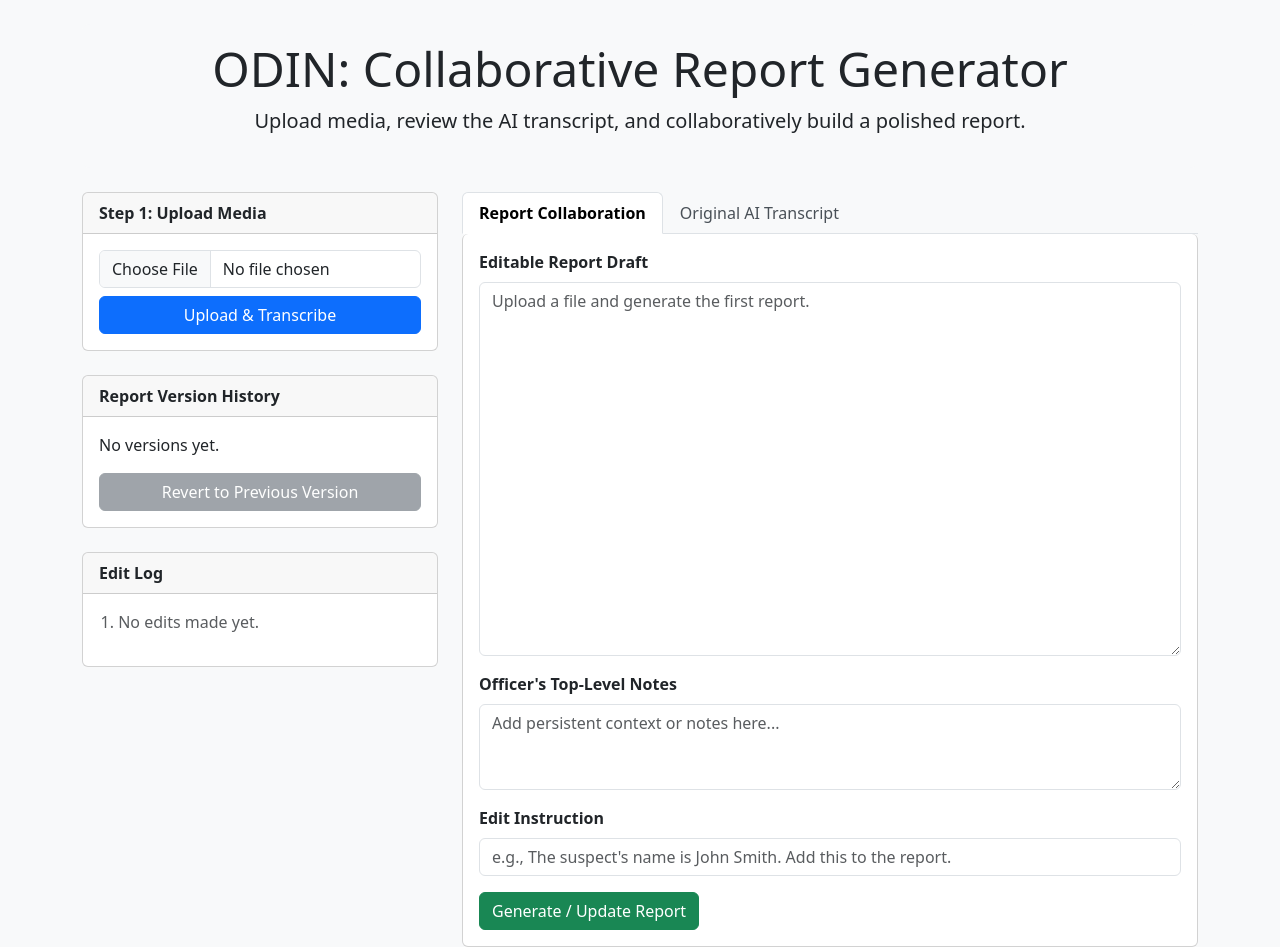
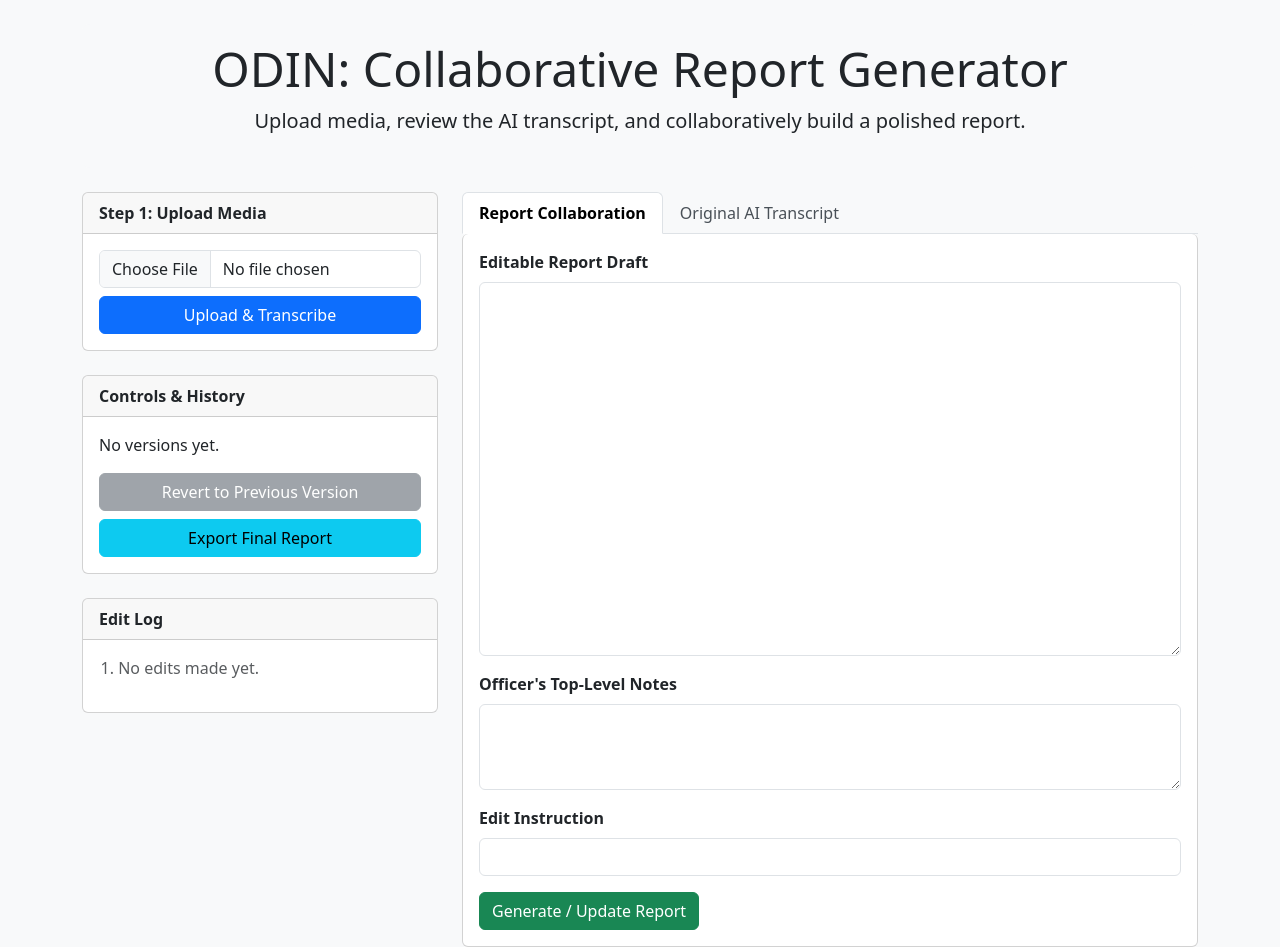
Before and after one commit to ruapotato/ODIN, a Flask app: page / in a window 1280 px wide. Run offline with Flask 3, Linux system fonts and the light colour scheme; some libraries are stand-ins or nearby versions.

Commit message:
Update index.html

```diff
--- a/templates/index.html
+++ b/templates/index.html
@@ -14,7 +14,6 @@
         .form-control[readonly] { background-color: #e9ecef; }
         .nav-tabs .nav-link { color: #495057; }
         .nav-tabs .nav-link.active { color: #000; font-weight: bold; }
-        /* Style for the edit log */
         #edit-log-list { padding-left: 1.2rem; }
         #edit-log-list li { margin-bottom: 0.5rem; }
     </style>
@@ -34,61 +33,51 @@
                     <div class="card-header"><strong>Step 1: Upload Media</strong></div>
                     <div class="card-body">
                         <form id="upload-form">
-                            <input class="form-control mb-2" type="file" id="file-input" name="file" accept=".wav,.mp3,.m4a,.mp4,.mov,.avi">
+                            <input class="form-control mb-2" type="file" id="file-input" name="file">
                             <button type="submit" class="btn btn-primary w-100">Upload & Transcribe</button>
                         </form>
                     </div>
                 </div>
                 <div class="card mb-4">
-                    <div class="card-header"><strong>Report Version History</strong></div>
+                    <div class="card-header"><strong>Controls & History</strong></div>
                     <div class="card-body">
                         <p id="version-status">No versions yet.</p>
-                        <button id="revert-button" class="btn btn-secondary w-100" disabled>Revert to Previous Version</button>
+                        <button id="revert-button" class="btn btn-secondary w-100 mb-2" disabled>Revert to Previous Version</button>
+                        <a id="export-button" class="btn btn-info w-100" href="/export" target="_blank">Export Final Report</a>
                     </div>
                 </div>
                 <div class="card">
                     <div class="card-header"><strong>Edit Log</strong></div>
                     <div class="card-body">
-                        <ol id="edit-log-list">
-                            <li class="text-muted">No edits made yet.</li>
-                        </ol>
+                        <ol id="edit-log-list"><li class="text-muted">No edits made yet.</li></ol>
                     </div>
                 </div>
             </div>
 
             <div class="col-md-8">
-                <ul class="nav nav-tabs" id="myTab" role="tablist">
+                 <ul class="nav nav-tabs" id="myTab" role="tablist">
                     <li class="nav-item" role="presentation">
-                        <button class="nav-link active" id="collab-tab" data-bs-toggle="tab" data-bs-target="#collab-panel" type="button" role="tab">Report Collaboration</button>
+                        <button class="nav-link active" data-bs-toggle="tab" data-bs-target="#collab-panel">Report Collaboration</button>
                     </li>
                     <li class="nav-item" role="presentation">
-                        <button class="nav-link" id="transcript-tab" data-bs-toggle="tab" data-bs-target="#transcript-panel" type="button" role="tab">Original AI Transcript</button>
+                        <button class="nav-link" data-bs-toggle="tab" data-bs-target="#transcript-panel">Original AI Transcript</button>
                     </li>
                 </ul>
                 <div class="tab-content" id="myTabContent">
                     <div class="tab-pane fade show active" id="collab-panel" role="tabpanel">
                         <div class="card card-body border-top-0">
                             <form id="report-form">
-                                <div class="mb-3">
-                                    <label for="report-box" class="form-label"><strong>Editable Report Draft</strong></label>
-                                    <textarea class="form-control" id="report-box" rows="15" placeholder="Upload a file and generate the first report."></textarea>
-                                </div>
-                                <div class="mb-3">
-                                    <label for="notes-box" class="form-label"><strong>Officer's Top-Level Notes</strong></label>
-                                    <textarea class="form-control" id="notes-box" rows="3" placeholder="Add persistent context or notes here..."></textarea>
-                                </div>
-                                <div class="mb-3">
-                                    <label for="prompt-box" class="form-label"><strong>Edit Instruction</strong></label>
-                                    <input type="text" class="form-control" id="prompt-box" placeholder="e.g., The suspect's name is John Smith. Add this to the report.">
-                                </div>
-                                <button type="submit" id="generate-button" class="btn btn-success">Generate / Update Report</button>
+                                <div class="mb-3"><label for="report-box" class="form-label"><strong>Editable Report Draft</strong></label><textarea class="form-control" id="report-box" rows="15"></textarea></div>
+                                <div class="mb-3"><label for="notes-box" class="form-label"><strong>Officer's Top-Level Notes</strong></label><textarea class="form-control" id="notes-box" rows="3"></textarea></div>
+                                <div class="mb-3"><label for="prompt-box" class="form-label"><strong>Edit Instruction</strong></label><input type="text" class="form-control" id="prompt-box"></div>
+                                <button type="submit" class="btn btn-success">Generate / Update Report</button>
                             </form>
                         </div>
                     </div>
                     <div class="tab-pane fade" id="transcript-panel" role="tabpanel">
                         <div class="card card-body border-top-0">
                              <label for="original-transcript-box" class="form-label"><strong>Read-Only Original Transcript</strong></label>
-                            <textarea class="form-control" id="original-transcript-box" rows="25" readonly placeholder="Original transcript will appear here after upload..."></textarea>
+                            <textarea class="form-control" id="original-transcript-box" rows="25" readonly></textarea>
                         </div>
                     </div>
                 </div>
@@ -99,133 +88,96 @@
     <script src="https://cdn.jsdelivr.net/npm/bootstrap@5.3.3/dist/js/bootstrap.bundle.min.js"></script>
     <script>
         // --- UI Element References ---
+        const reportForm = document.getElementById('report-form');
+        const reportBox = document.getElementById('report-box');
+        const promptBox = document.getElementById('prompt-box');
+        // ... (other references)
         const uploadForm = document.getElementById('upload-form');
-        const reportForm = document.getElementById('report-form');
         const revertButton = document.getElementById('revert-button');
         const versionStatus = document.getElementById('version-status');
-        const reportBox = document.getElementById('report-box');
         const originalTranscriptBox = document.getElementById('original-transcript-box');
-        const promptBox = document.getElementById('prompt-box');
         const editLogList = document.getElementById('edit-log-list');
         const loader = document.getElementById('loader');
         const loaderMessage = document.getElementById('loader-message');
 
-        function showLoader(message) {
-            loaderMessage.textContent = message;
-            loader.style.display = 'flex';
-        }
-        function hideLoader() { loader.style.display = 'none'; }
+        // --- State Variable for Manual Edit Tracking ---
+        let lastAiReport = "";
 
-        function updateVersionDisplay(version) {
-            versionStatus.textContent = version > 0 ? `On Report Version ${version}.` : 'No versions yet.';
-            revertButton.disabled = version < 1;
-        }
+        function showLoader(message) { /* ... */ loaderMessage.textContent = message; loader.style.display = 'flex'; }
+        function hideLoader() { /* ... */ loader.style.display = 'none'; }
+        function updateVersionDisplay(version) { /* ... */ versionStatus.textContent = version > 0 ? `On Report Version ${version}.` : 'No versions yet.'; revertButton.disabled = version < 1; }
+        function updateEditLog(log) { /* ... */ editLogList.innerHTML = ''; if (log && log.length > 0) { log.forEach(item => { const li = document.createElement('li'); li.textContent = item; editLogList.appendChild(li); }); } else { editLogList.innerHTML = '<li class="text-muted">No edits made yet.</li>'; } }
 
-        // --- NEW: Function to update the Edit Log UI ---
-        function updateEditLog(log) {
-            editLogList.innerHTML = ''; // Clear current list
-            if (log && log.length > 0) {
-                log.forEach(item => {
-                    const li = document.createElement('li');
-                    li.textContent = item;
-                    editLogList.appendChild(li);
-                });
-            } else {
-                editLogList.innerHTML = '<li class="text-muted">No edits made yet.</li>';
-            }
-        }
-
-        // --- Handle Upload and Transcription ---
+        // --- Event Handlers ---
         uploadForm.addEventListener('submit', async (e) => {
             e.preventDefault();
-            // ... (rest of the submit logic)
+            // ... (upload logic)
             const fileInput = document.getElementById('file-input');
             if (fileInput.files.length === 0) { alert('Please select a file.'); return; }
-
             const formData = new FormData(uploadForm);
-            showLoader('Uploading and transcribing... This may take several minutes.');
-
+            showLoader('Uploading and transcribing...');
             try {
                 const response = await fetch('/upload', { method: 'POST', body: formData });
                 const result = await response.json();
-
                 if (response.ok) {
                     originalTranscriptBox.value = result.original_transcript;
                     reportBox.value = '';
                     promptBox.value = 'Generate the initial police report.';
+                    lastAiReport = ""; // Reset for new session
                     updateVersionDisplay(0);
-                    updateEditLog(result.edit_log); // Update log UI
+                    updateEditLog(result.edit_log);
                     alert('Transcription complete. You can now generate the initial report.');
-                } else {
-                    alert(`Error: ${result.error}`);
-                }
-            } catch (error) {
-                alert('An unexpected error during upload.');
-            } finally {
-                hideLoader();
-            }
+                } else { alert(`Error: ${result.error}`); }
+            } catch (error) { alert('An unexpected error during upload.'); } finally { hideLoader(); }
         });
 
-        // --- Handle Report Generation/Update ---
         reportForm.addEventListener('submit', async (e) => {
             e.preventDefault();
-            // ... (rest of the submit logic)
             if (!originalTranscriptBox.value) { alert('Please upload and transcribe a file first.'); return; }
             if (!promptBox.value) { alert('Please provide an edit instruction.'); return; }
 
+            let instruction = promptBox.value;
+
+            // --- MANUAL EDIT DETECTION LOGIC ---
+            if (reportBox.value.trim() !== "" && reportBox.value !== lastAiReport) {
+                const manualEditNote = `(User manually edited the report before this instruction)`;
+                instruction = `${manualEditNote} ${instruction}`;
+            }
+            // --- END OF LOGIC ---
+
             showLoader('Generating report with AI...');
-
             const payload = {
                 current_report: reportBox.value,
-                prompt: promptBox.value,
+                prompt: instruction, // Send the potentially modified instruction
                 notes: document.getElementById('notes-box').value
             };
 
             try {
-                const response = await fetch('/generate_report', {
-                    method: 'POST',
-                    headers: { 'Content-Type': 'application/json' },
-                    body: JSON.stringify(payload),
-                });
+                const response = await fetch('/generate_report', { method: 'POST', headers: { 'Content-Type': 'application/json' }, body: JSON.stringify(payload) });
                 const result = await response.json();
-
                 if (response.ok) {
                     reportBox.value = result.report;
+                    lastAiReport = result.report; // Update the last known AI version
                     updateVersionDisplay(result.version);
-                    updateEditLog(result.edit_log); // Update log UI
+                    updateEditLog(result.edit_log);
                     promptBox.value = '';
-                } else {
-                    alert(`Error: ${result.error}`);
-                }
-            } catch (error) {
-                alert('An unexpected error during report generation.');
-            } finally {
-                hideLoader();
-            }
+                } else { alert(`Error: ${result.error}`); }
+            } catch (error) { alert('An unexpected error during report generation.'); } finally { hideLoader(); }
         });
 
-        // --- Handle Revert ---
         revertButton.addEventListener('click', async () => {
-            // ... (rest of the revert logic)
             if (!confirm('Are you sure you want to revert to the previous version?')) return;
-
             showLoader('Reverting report...');
             try {
                 const response = await fetch('/revert', { method: 'POST' });
                 const result = await response.json();
-
                 if (response.ok) {
                     reportBox.value = result.report;
+                    lastAiReport = result.report; // Update state after revert
                     updateVersionDisplay(result.version);
-                    updateEditLog(result.edit_log); // Update log UI
-                } else {
-                    alert(`Error: ${result.error}`);
-                }
-            } catch (error) {
-                alert('An unexpected error while reverting.');
-            } finally {
-                hideLoader();
-            }
+                    updateEditLog(result.edit_log);
+                } else { alert(`Error: ${result.error}`); }
+            } catch (error) { alert('An unexpected error while reverting.'); } finally { hideLoader(); }
         });
     </script>
 </body>
```
